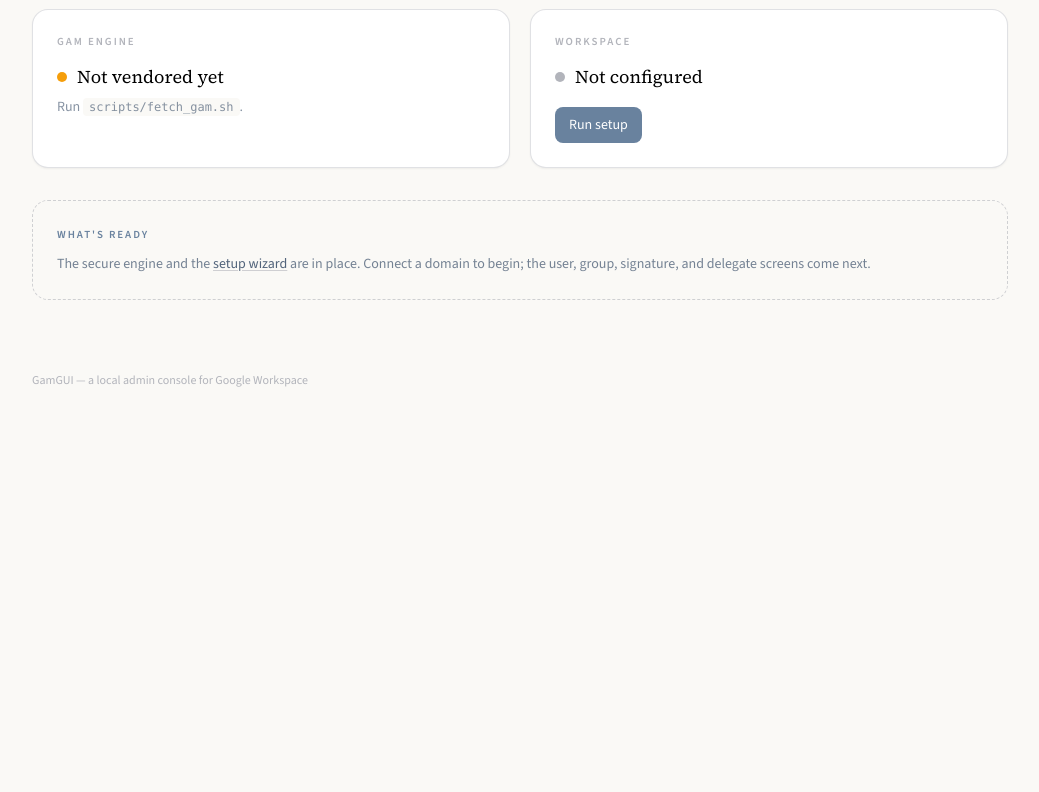
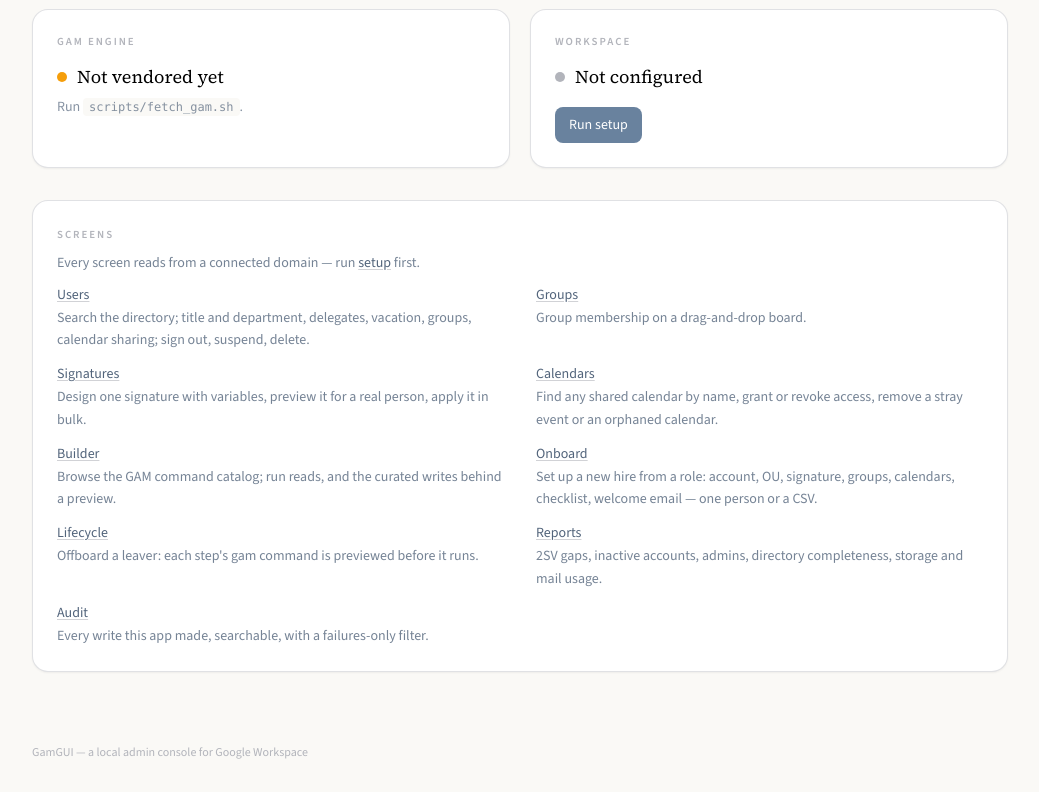
Before and after one commit to goetchstone/gamgui, a Python web app: template gamgui/web/templates/index.html in a window 1280 px wide. Shown: the part 241-1033 px from the top of the page, without its empty margins (120-1159 px from the left). Before the commit the page ends 628 px from the top, so only its background shows below. Run offline with Jinja, Linux system fonts and the light colour scheme; the template is opened without the code that fills it, so the values that code supplies are empty.

Commit message:
feat(web): Home lists what each screen does; it said they "come next"
The Home page still read "the user, group, signature, and delegate screens come next" long after
all of them shipped. It now lists every nav screen with one line on what it does (and points an
unconfigured app at setup first). test_home_describes_every_screen_in_the_nav ties the list to the
nav so it can't go stale the same way.

Co-Authored-By: Claude Opus 5.5 <noreply@anthropic.com>

```diff
--- a/gamgui/web/templates/index.html
+++ b/gamgui/web/templates/index.html
@@ -50,12 +50,29 @@
     </div>
   </div>
 
-  <div class="rounded-2xl border border-dashed border-brand-gray/60 p-6 text-sm text-brand-blueink/80">
-    <p class="eyebrow text-brand-blue">What's ready</p>
-    <p class="mt-2 leading-relaxed">
-      The secure engine and the <a href="/setup" class="text-brand-blueink underline decoration-brand-gray/60 underline-offset-2 hover:text-brand-black">setup wizard</a>
-      are in place. Connect a domain to begin; the user, group, signature, and delegate screens come next.
-    </p>
+  <div class="rounded-2xl border border-brand-gray/40 bg-brand-white p-6 shadow-sm text-sm text-brand-blueink/80">
+    <h2 class="eyebrow text-brand-gray">Screens</h2>
+    {% if not configured %}
+      <p class="mt-2">Every screen reads from a connected domain — run <a href="/setup" class="text-brand-blueink underline decoration-brand-gray/60 underline-offset-2 hover:text-brand-black">setup</a> first.</p>
+    {% endif %}
+    <dl class="mt-3 grid gap-x-8 gap-y-3 sm:grid-cols-2">
+      {% for href, name, what in [
+        ("/users", "Users", "Search the directory; title and department, delegates, vacation, groups, calendar sharing; sign out, suspend, delete."),
+        ("/groups", "Groups", "Group membership on a drag-and-drop board."),
+        ("/signatures", "Signatures", "Design one signature with variables, preview it for a real person, apply it in bulk."),
+        ("/calendars", "Calendars", "Find any shared calendar by name, grant or revoke access, remove a stray event or an orphaned calendar."),
+        ("/builder", "Builder", "Browse the GAM command catalog; run reads, and the curated writes behind a preview."),
+        ("/onboard", "Onboard", "Set up a new hire from a role: account, OU, signature, groups, calendars, checklist, welcome email — one person or a CSV."),
+        ("/lifecycle", "Lifecycle", "Offboard a leaver: each step's gam command is previewed before it runs."),
+        ("/reports", "Reports", "2SV gaps, inactive accounts, admins, directory completeness, storage and mail usage."),
+        ("/audit", "Audit", "Every write this app made, searchable, with a failures-only filter."),
+      ] %}
+        <div>
+          <dt><a href="{{ href }}" class="font-medium text-brand-blueink underline decoration-brand-gray/60 underline-offset-2 hover:text-brand-black">{{ name }}</a></dt>
+          <dd class="mt-0.5 leading-relaxed">{{ what }}</dd>
+        </div>
+      {% endfor %}
+    </dl>
   </div>
 </div>
 {% endblock %}
```
Also changed, not shown: docs/domains/web-screens-jobs.md (+1 -0 lines), tests/test_web.py (+12 -0 lines).
